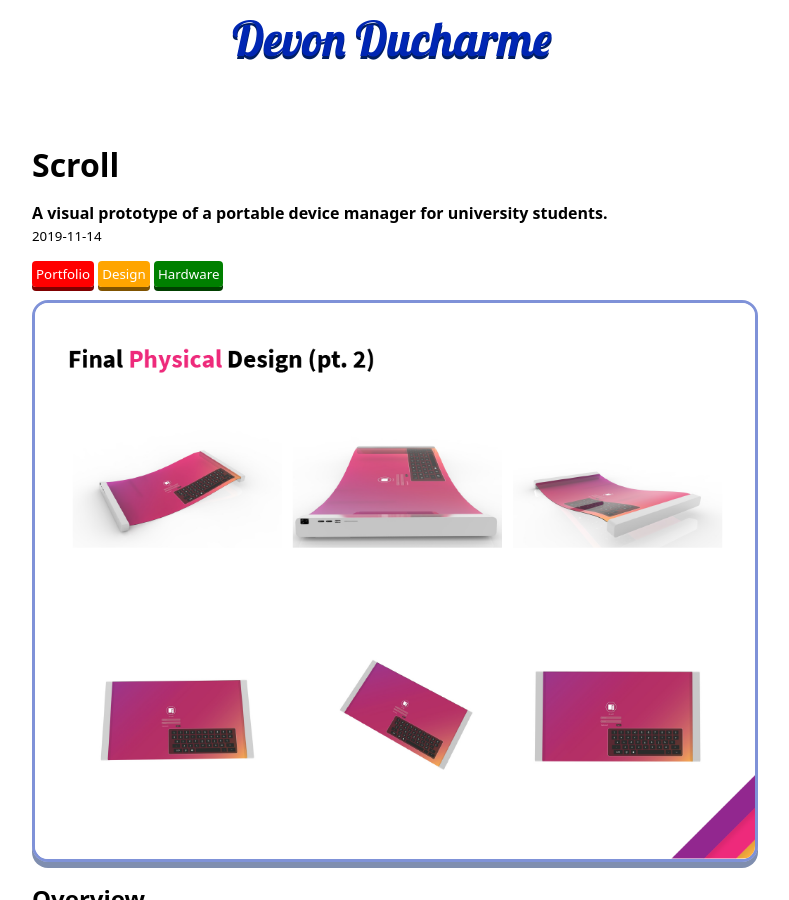
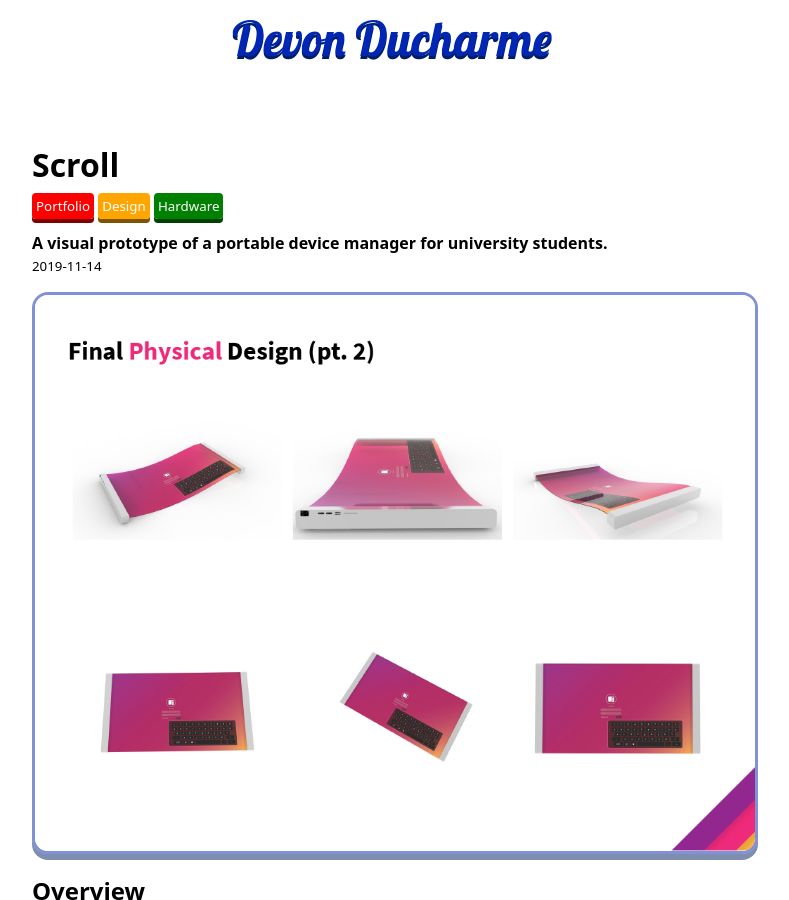
Before and after one commit to buddydudedev/portfolio.buddydude.dev, a Jekyll site: the page built from _posts/2019-11-14-scroll.md, in a window 1280 px wide and 900 px high. Shown: the whole window, without its empty margins (256-1045 px from the left). Built offline with Jekyll 4.4.1, drawn with Linux system fonts in a browser that asks for light colours.

Commit message:
Reverted post top order

```diff
--- a/_posts/2019-11-14-scroll.md
+++ b/_posts/2019-11-14-scroll.md
@@ -10,13 +10,13 @@ thumbnail: thumbnail.png
 
 # Scroll
 
-<p class="post-summary"><strong>A visual prototype of a portable device manager for university students.</strong><br><small>2019-11-14</small></p>
-
 <div class="categories">
     {% for category in page.categories %}
     <small category="{{ category }}">{{ category }}</small>
     {% endfor %}
 </div>
+
+<p class="post-summary"><strong>A visual prototype of a portable device manager for university students.</strong><br><small>2019-11-14</small></p>
 
 <a href="/assets/scroll/PROCESS_BOOK1024_49.png" target="_blank">![](/assets/scroll/PROCESS_BOOK1024_49.png)</a>
 
```
